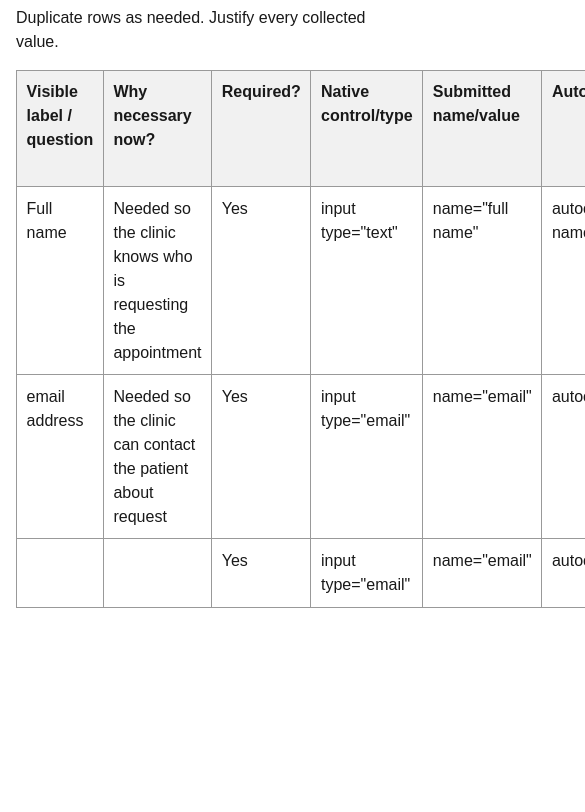
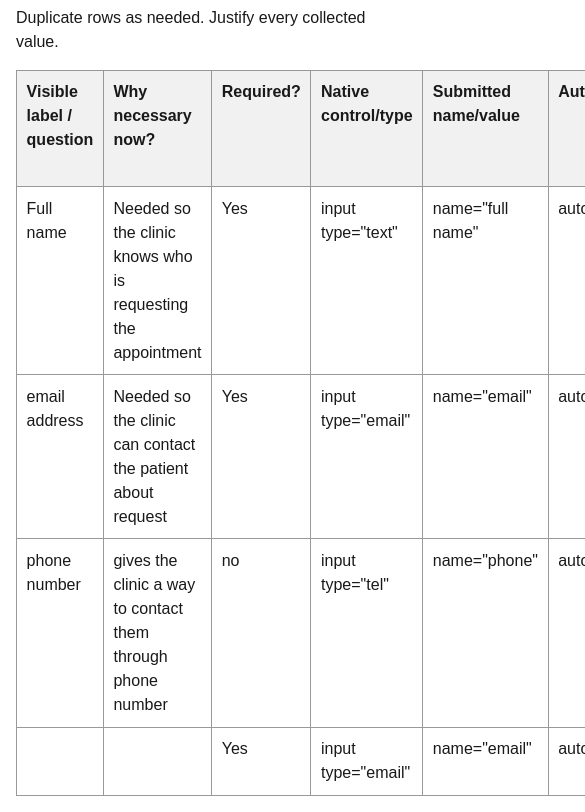
Before and after one commit to lafuent2-rgb/Fuentes-Inclusive-Form-Flow, a plain HTML site: page field-inventory-template.html in a window 390 px wide. Shown: the part 101-913 px from the top of the page, 585 px wide, since content can reach past the window. Before the commit the page ends 844 px from the top, so only its background shows below. Drawn offline with Linux system fonts and the light colour scheme.

Commit message:
F2 phone number

```diff
--- a/field-inventory-template.html
+++ b/field-inventory-template.html
@@ -70,7 +70,19 @@
                     </tr>
                 </tbody>
 
-                                <tbody>
+                <tbody>
+                    <tr>
+                        <td>phone number</td>
+                        <td>gives the clinic a way to contact them through phone number</td>
+                        <td>no</td>
+                        <td>input type="tel"</td>
+                        <td>name="phone"</td>
+                        <td>autocomplete="tel"/inputmode="tel"</td>
+                        <td>enter a phone number only if you want the clinic to contact through phone number</td>
+                        <td>contact info, optional because email is another way for contact</td>
+                    </tr>
+                </tbody>
+                <tbody>
                     <tr>
                         <td></td>
                         <td></td>
```
